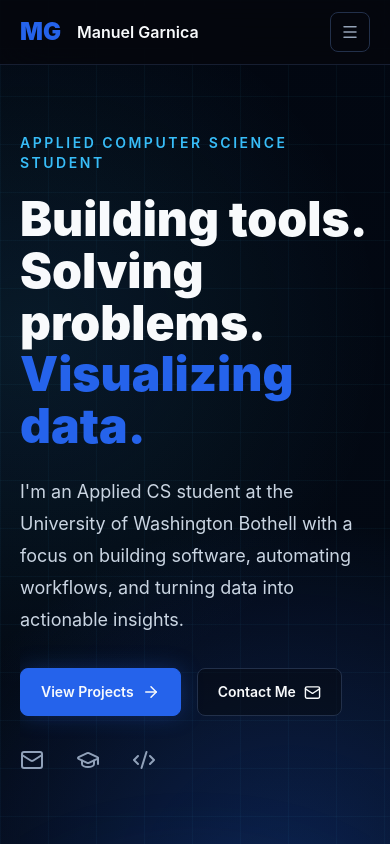
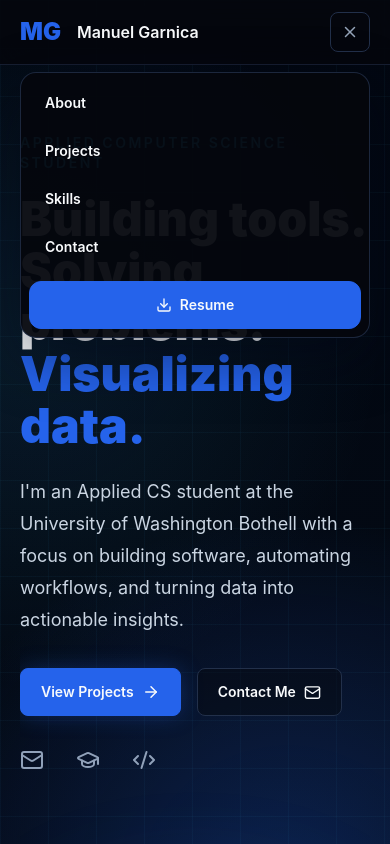
Before and after one commit to Manuelgrios/personal-portfolio, a React (Vite) app: page / in a window 390 px wide. Both pictures are taken after a click on the button "Open navigation". Shown: the top 844 px of the page. Built offline with nearby package versions, Linux system fonts and the light colour scheme.

Commit message:
Fix mobile navigation menu

```diff
--- a/src/components/layout/Navbar.tsx
+++ b/src/components/layout/Navbar.tsx
@@ -1,5 +1,6 @@
-import { Download, Menu } from "lucide-react";
+import { Download, Menu, X } from "lucide-react";
 import type { MouseEvent } from "react";
+import { useEffect, useRef, useState } from "react";
 import { Link, useLocation, useNavigate } from "react-router-dom";
 import { profile, profileLinks } from "../../data/profile";
 import { scrollToHash } from "../../lib/hashNavigation";
@@ -12,13 +13,16 @@ const navItems = [
 ];
 
 export function Navbar() {
+  const [isMenuOpen, setIsMenuOpen] = useState(false);
   const location = useLocation();
   const navigate = useNavigate();
+  const navRef = useRef<HTMLElement>(null);
 
   function handleHashClick(
     event: MouseEvent<HTMLAnchorElement>,
     href: string,
   ) {
+    setIsMenuOpen(false);
     const hash = href.slice(href.indexOf("#"));
 
     if (location.pathname === "/") {
@@ -32,10 +36,45 @@ export function Navbar() {
     navigate({ pathname: "/", hash });
   }
 
+  function closeMobileMenu() {
+    setIsMenuOpen(false);
+  }
+
+  useEffect(() => {
+    if (!isMenuOpen) {
+      return;
+    }
+
+    function handlePointerDown(event: PointerEvent) {
+      if (
+        navRef.current &&
+        event.target instanceof Node &&
+        !navRef.current.contains(event.target)
+      ) {
+        setIsMenuOpen(false);
+      }
+    }
+
+    function handleEscape(event: KeyboardEvent) {
+      if (event.key === "Escape") {
+        setIsMenuOpen(false);
+      }
+    }
+
+    document.addEventListener("pointerdown", handlePointerDown);
+    document.addEventListener("keydown", handleEscape);
+
+    return () => {
+      document.removeEventListener("pointerdown", handlePointerDown);
+      document.removeEventListener("keydown", handleEscape);
+    };
+  }, [isMenuOpen]);
+
   return (
     <header className="sticky top-0 z-50 border-b border-border/60 bg-background/82 backdrop-blur-xl">
-      <nav className="mx-auto flex h-16 max-w-[1180px] items-center justify-between px-5">
-        <Link to="/" className="flex items-center gap-4">
+      <nav ref={navRef} className="relative mx-auto max-w-[1180px] px-5">
+        <div className="flex h-16 items-center justify-between">
+          <Link to="/" onClick={closeMobileMenu} className="flex items-center gap-4">
             <span className="text-2xl font-black tracking-normal text-accent-dark">
               MG
             </span>
@@ -47,13 +86,13 @@ export function Navbar() {
                 key={item.href}
                 to={item.href}
                 onClick={(event) => handleHashClick(event, item.href)}
-              className="text-sm font-medium text-slate-200 transition hover:text-accent"
+                className="text-sm font-medium text-slate-200 transition hover:text-accent focus:outline-none focus-visible:text-accent"
               >
                 {item.label}
               </Link>
             ))}
             <a
-            className="inline-flex min-h-10 items-center gap-2 rounded-lg border border-accent-dark bg-accent-dark px-4 text-sm font-semibold text-white shadow-[0_0_18px_rgb(37_99_235_/_0.28)] transition hover:bg-blue-500"
+              className="inline-flex min-h-10 items-center gap-2 rounded-lg border border-accent-dark bg-accent-dark px-4 text-sm font-semibold text-white shadow-[0_0_18px_rgb(37_99_235_/_0.28)] transition hover:bg-blue-500 focus:outline-none focus-visible:ring-2 focus-visible:ring-accent/50"
               download
               href={profileLinks.resume}
             >
@@ -62,12 +101,49 @@ export function Navbar() {
             </a>
           </div>
           <button
-          className="inline-flex h-10 w-10 items-center justify-center rounded-lg border border-border text-muted md:hidden"
-          aria-label="Open navigation"
+            className="inline-flex h-10 w-10 items-center justify-center rounded-lg border border-border text-muted transition hover:border-accent/70 hover:text-accent focus:outline-none focus-visible:ring-2 focus-visible:ring-accent/50 md:hidden"
+            aria-controls="mobile-navigation"
+            aria-expanded={isMenuOpen}
+            aria-label={isMenuOpen ? "Close navigation" : "Open navigation"}
+            onClick={() => setIsMenuOpen((current) => !current)}
             type="button"
           >
-          <Menu size={18} />
+            {isMenuOpen ? <X size={18} /> : <Menu size={18} />}
           </button>
+        </div>
+
+        <div
+          id="mobile-navigation"
+          className={[
+            "absolute inset-x-5 top-[calc(100%+0.5rem)] overflow-hidden rounded-2xl border border-border/80 bg-background/95 shadow-[0_20px_60px_rgb(2_6_23_/_0.45)] backdrop-blur-xl transition md:hidden",
+            isMenuOpen
+              ? "pointer-events-auto translate-y-0 opacity-100"
+              : "pointer-events-none -translate-y-2 opacity-0",
+          ].join(" ")}
+          hidden={!isMenuOpen}
+        >
+          <div className="flex flex-col p-2">
+            {navItems.map((item) => (
+              <Link
+                key={item.href}
+                to={item.href}
+                onClick={(event) => handleHashClick(event, item.href)}
+                className="min-h-12 rounded-xl px-4 py-3 text-sm font-semibold text-slate-200 transition hover:bg-surface-soft hover:text-accent focus:outline-none focus-visible:bg-surface-soft focus-visible:text-accent"
+              >
+                {item.label}
+              </Link>
+            ))}
+            <a
+              className="mt-2 inline-flex min-h-12 items-center justify-center gap-2 rounded-xl border border-accent-dark bg-accent-dark px-4 py-3 text-sm font-semibold text-white transition hover:bg-blue-500 focus:outline-none focus-visible:ring-2 focus-visible:ring-accent/50"
+              download
+              href={profileLinks.resume}
+              onClick={closeMobileMenu}
+            >
+              <Download size={16} />
+              Resume
+            </a>
+          </div>
+        </div>
       </nav>
     </header>
   );
```
Lines whose indentation alone changed are shown as unchanged.
